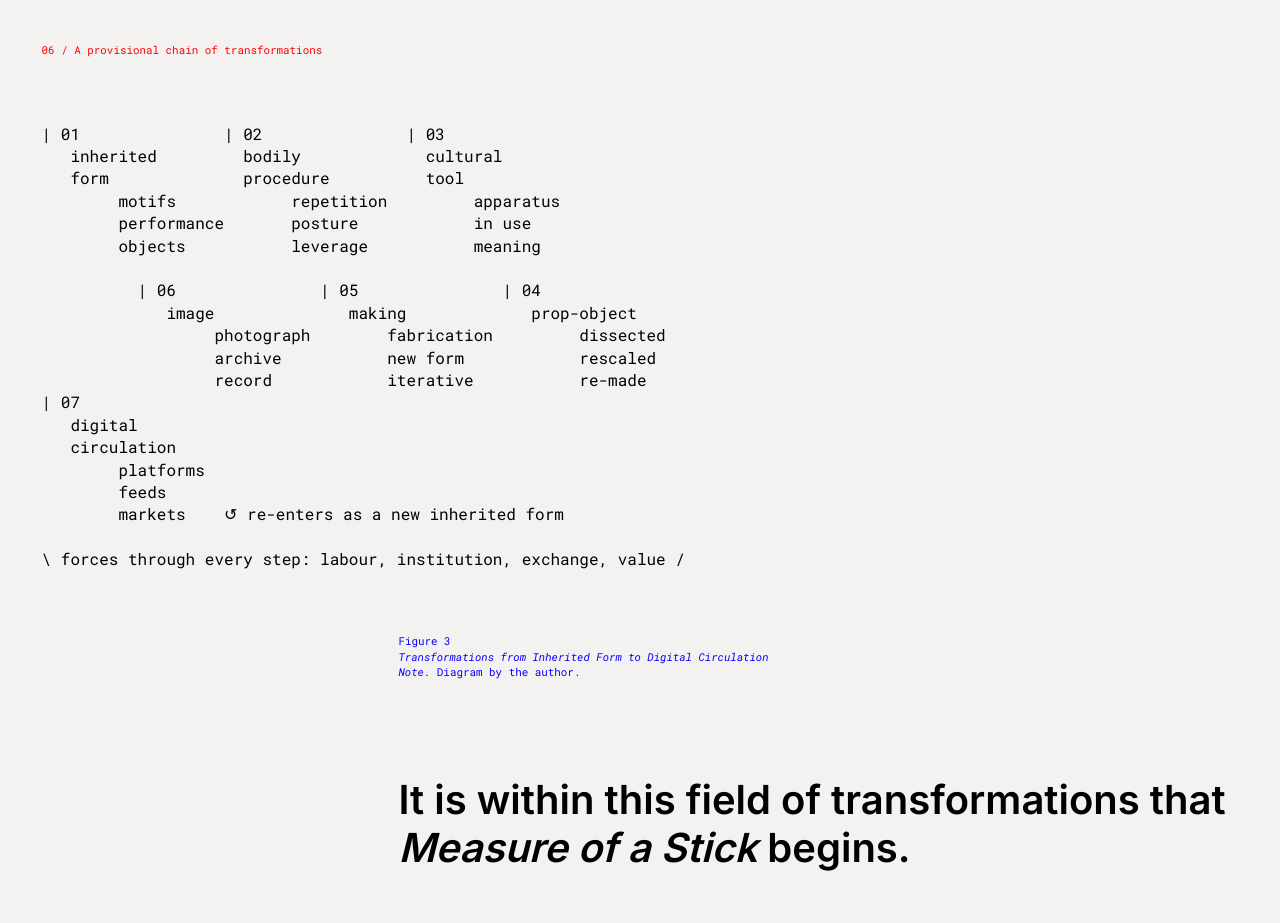
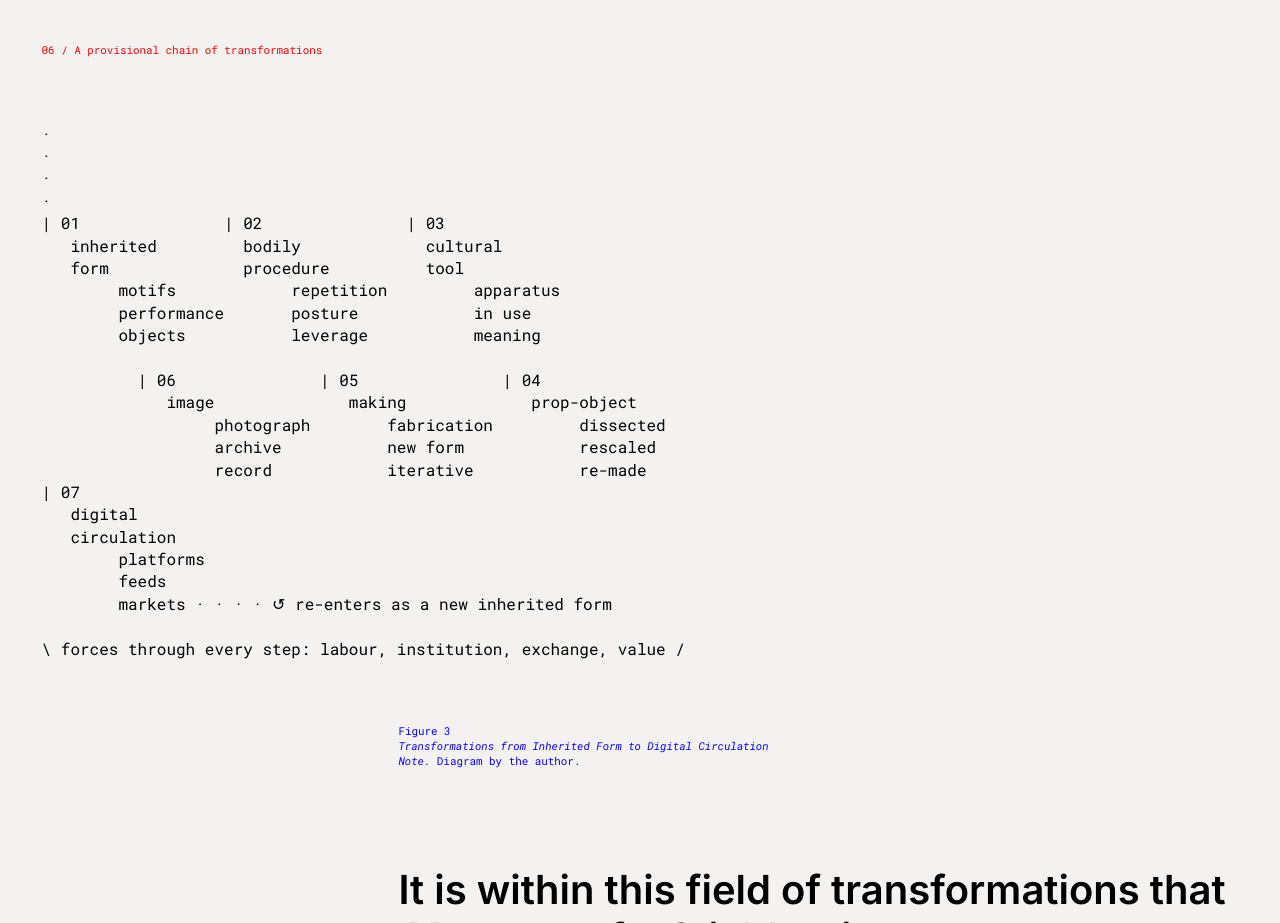
Before and after one commit to levikrk/levikrk.github.io, a plain HTML site: page channel-b-measure-of-a-stick.html in a window 1280 px wide. Shown: the part 6260-7183 px from the top of the page. Drawn offline with Linux system fonts and the light colour scheme.

Commit message:
Update channel-b-measure-of-a-stick.html

```diff
--- a/channel-b-measure-of-a-stick.html
+++ b/channel-b-measure-of-a-stick.html
@@ -1974,7 +1974,11 @@ p {
 
     <div class="transformation-figure">
 
-    <pre class="transformation-diagram">| 01               | 02               | 03
+    <pre class="transformation-diagram">·
+·
+·
+·
+| 01               | 02               | 03
    inherited         bodily             cultural
    form              procedure          tool
         motifs            repetition         apparatus
@@ -1991,7 +1995,7 @@ p {
    circulation
         platforms
         feeds
-        markets    ↺ re-enters as a new inherited form
+        markets · · · · ↺ re-enters as a new inherited form
 
 \ forces through every step: labour, institution, exchange, value /</pre>
 
```
